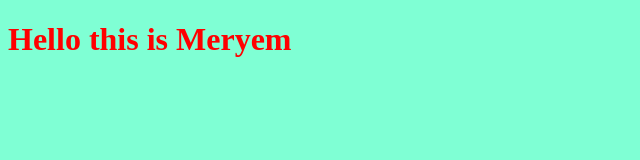
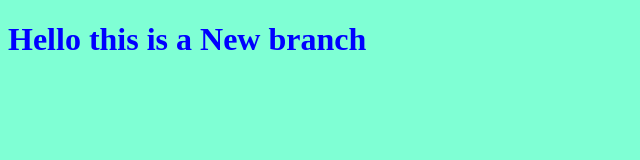
Before and after one commit to meryemfarah/myproject, a plain HTML site: page index.html in a window 1280 px wide. Shown: the whole page, without its empty margins (0-640 px from the left). Drawn offline with Linux system fonts and the light colour scheme.

Commit message:
changing style for the title

```diff
--- a/index.html
+++ b/index.html
@@ -7,7 +7,7 @@
     <link rel="stylesheet" href="style.css">
 </head>
 <body>
-    <h1>Hello this is Meryem</h1>
+    <h1>Hello this is a New branch</h1>
     <script src="app.js"></script>
 
 </body>
--- a/style.css
+++ b/style.css
@@ -1,5 +1,5 @@
 h1{
-    color : red;
+    color : blue;
 }
 body{
     background-color: aquamarine;
```
